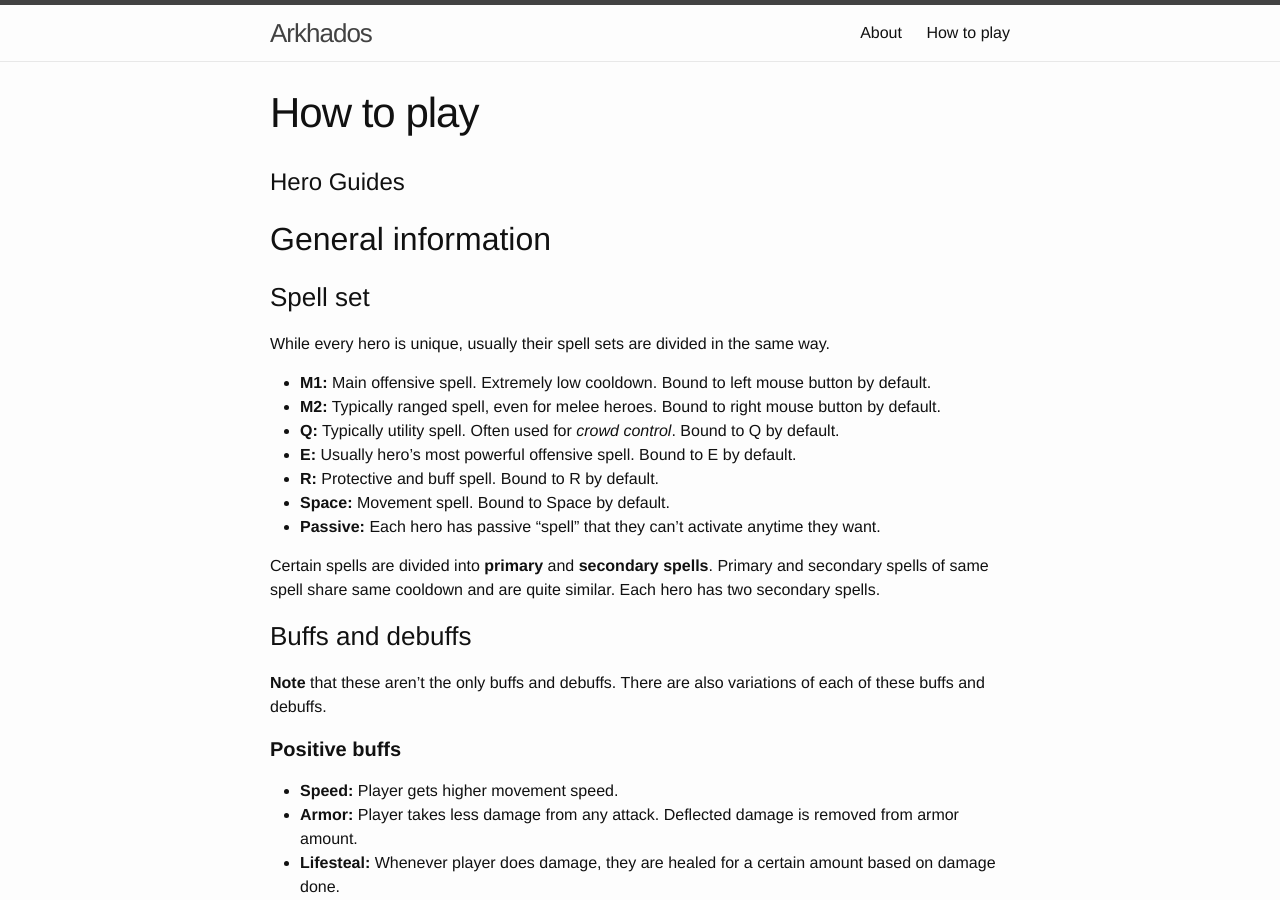
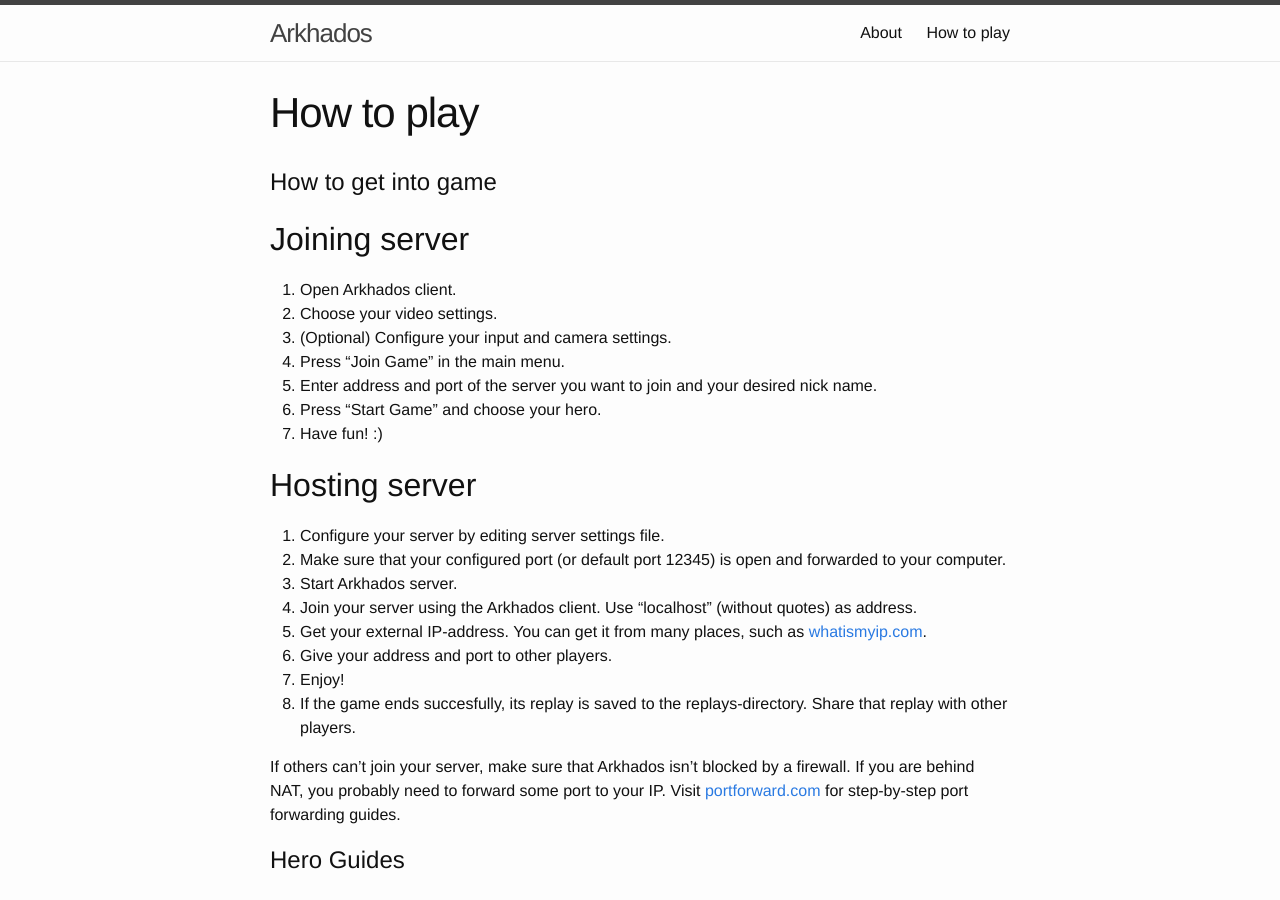
Before and after one commit to wlinna/Arkhados, a Jekyll site: the page built from guide/index.md, in a window 1280 px wide and 900 px high. Built offline with Jekyll 4.4.1, drawn with Linux system fonts in a browser that asks for light colours.

Commit message:
Wrote short guide on how to join or host server

```diff
--- a/guide/index.md
+++ b/guide/index.md
@@ -2,6 +2,32 @@
 title: How to play
 layout: page
 ---
+
+How to get into game
+=====================
+
+## Joining server ##
+
+1. Open Arkhados client.
+2. Choose your video settings.
+3. (Optional) Configure your input and camera settings.
+4. Press "Join Game" in the main menu.
+5. Enter address and port of the server you want to join and your desired nick name.
+6. Press "Start Game" and choose your hero.
+7. Have fun! :)
+
+## Hosting server ##
+
+1. Configure your server by editing server settings file.
+2. Make sure that your configured port (or default port 12345) is open and forwarded to your computer.
+3. Start Arkhados server.
+4. Join your server using the Arkhados client. Use "localhost" (without quotes) as address.
+5. Get your external IP-address. You can get it from many places, such as [whatismyip.com](https://www.whatismyip.com/).
+6. Give your address and port to other players.
+7. Enjoy!
+8. If the game ends succesfully, its replay is saved to the replays-directory. Share that replay with other players.
+
+If others can't join your server, make sure that Arkhados isn't blocked by a firewall. If you are behind NAT, you probably need to forward some port to your IP. Visit [portforward.com](http://portforward.com/) for step-by-step port forwarding guides.
 
 Hero Guides
 ============
```
